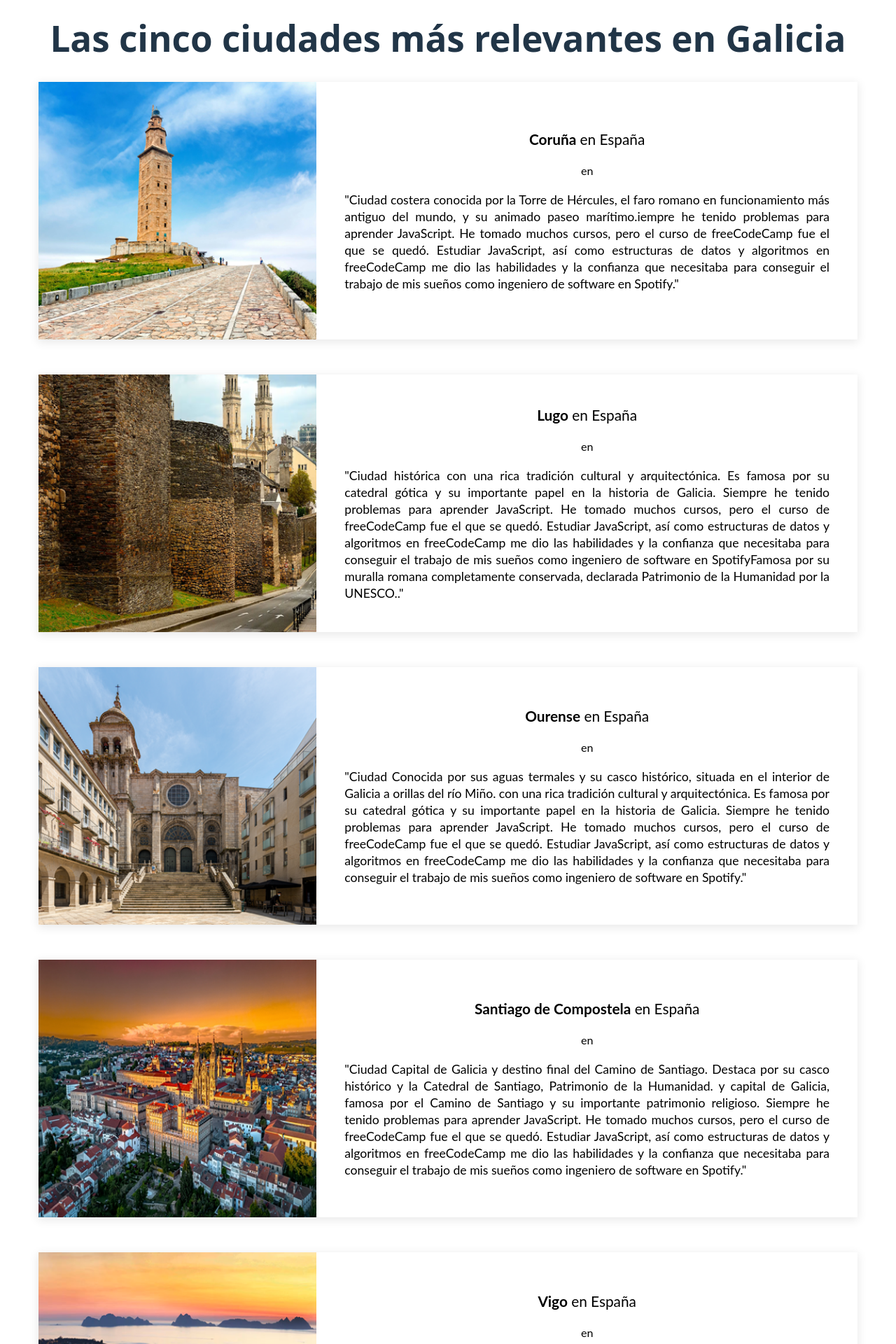
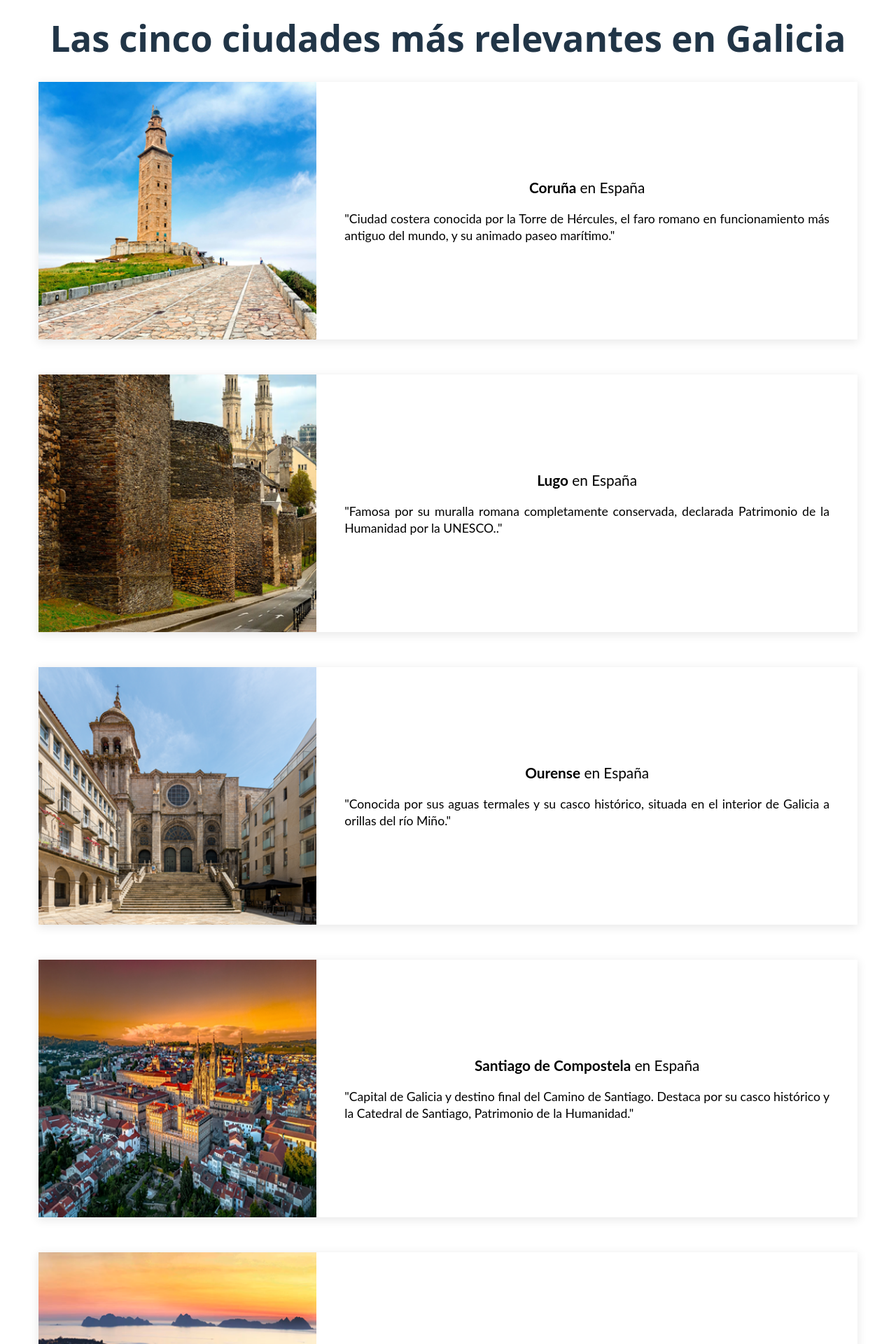
Before and after one commit to Mariaregue-spec/react-props, a React (Vite) app: page / in a window 1280 px wide. Shown: the part 40-1960 px from the top of the page at 70% size. Built offline with nearby package versions, Linux system fonts and the light colour scheme.

Commit message:
fix:description

```diff
--- a/src/App.jsx
+++ b/src/App.jsx
@@ -1,6 +1,6 @@
 import './App.css';
 
-import Testimonio from './components/testimonio';
+import Testimonio from './components/Testimonio.jsx';
 <styles></styles>
 function App() {
   return (
@@ -10,31 +10,31 @@ function App() {
           nombre='Coruña'
           pais='España'
           imagen='Coruña'
-          testimonio='Ciudad costera conocida por la Torre de Hércules, el faro romano en funcionamiento más antiguo del mundo, y su animado paseo marítimo.iempre he tenido problemas para aprender JavaScript. He tomado muchos cursos, pero el curso de freeCodeCamp fue el que se quedó. Estudiar JavaScript, así como estructuras de datos y algoritmos en freeCodeCamp me dio las habilidades y la confianza que necesitaba para conseguir el trabajo de mis sueños como ingeniero de software en Spotify.'
+          testimonio='Ciudad costera conocida por la Torre de Hércules, el faro romano en funcionamiento más antiguo del mundo, y su animado paseo marítimo.'
         />
         <Testimonio
           nombre='Lugo'
           pais='España'
           imagen='Lugo'
-          testimonio='Ciudad histórica con una rica tradición cultural y arquitectónica. Es famosa por su catedral gótica y su importante papel en la historia de Galicia. Siempre he tenido problemas para aprender JavaScript. He tomado muchos cursos, pero el curso de freeCodeCamp fue el que se quedó. Estudiar JavaScript, así como estructuras de datos y algoritmos en freeCodeCamp me dio las habilidades y la confianza que necesitaba para conseguir el trabajo de mis sueños como ingeniero de software en SpotifyFamosa por su muralla romana completamente conservada, declarada Patrimonio de la Humanidad por la UNESCO..'
+          testimonio='Famosa por su muralla romana completamente conservada, declarada Patrimonio de la Humanidad por la UNESCO..'
         />
         <Testimonio
           nombre='Ourense'
           pais='España'
           imagen='Ourense'
-          testimonio='Ciudad Conocida por sus aguas termales y su casco histórico, situada en el interior de Galicia a orillas del río Miño. con una rica tradición cultural y arquitectónica. Es famosa por su catedral gótica y su importante papel en la historia de Galicia. Siempre he tenido problemas para aprender JavaScript. He tomado muchos cursos, pero el curso de freeCodeCamp fue el que se quedó. Estudiar JavaScript, así como estructuras de datos y algoritmos en freeCodeCamp me dio las habilidades y la confianza que necesitaba para conseguir el trabajo de mis sueños como ingeniero de software en Spotify.'
+          testimonio='Conocida por sus aguas termales y su casco histórico, situada en el interior de Galicia a orillas del río Miño.'
         />
         <Testimonio
           nombre='Santiago de Compostela'
           pais='España'
           imagen='Santiago-de-Compostela'
-          testimonio='Ciudad Capital de Galicia y destino final del Camino de Santiago. Destaca por su casco histórico y la Catedral de Santiago, Patrimonio de la Humanidad. y capital de Galicia, famosa por el Camino de Santiago y su importante patrimonio religioso. Siempre he tenido problemas para aprender JavaScript. He tomado muchos cursos, pero el curso de freeCodeCamp fue el que se quedó. Estudiar JavaScript, así como estructuras de datos y algoritmos en freeCodeCamp me dio las habilidades y la confianza que necesitaba para conseguir el trabajo de mis sueños como ingeniero de software en Spotify.'
+          testimonio='Capital de Galicia y destino final del Camino de Santiago. Destaca por su casco histórico y la Catedral de Santiago, Patrimonio de la Humanidad.'
         />
         <Testimonio
           nombre='Vigo'
           pais='España'
           imagen='Vigo'
-          testimonio='Ciudad La ciudad más poblada de Galicia, importante puerto pesquero e industrial, cercana a las Islas Cíes y con gran actividad económica. por su casco antiguo bien conservado, sus plazas encantadoras y su ambiente relajado. Siempre he tenido problemas para aprender JavaScript. He tomado muchos cursos, pero el curso de freeCodeCamp fue el que se quedó. Estudiar JavaScript, así como estructuras de datos y algoritmos en freeCodeCamp me dio las habilidades y la confianza que necesitaba para conseguir el trabajo de mis sueños como ingeniero de software en Spotify.'
+          testimonio='La ciudad más poblada de Galicia, importante puerto pesquero e industrial, cercana a las Islas Cíes y con gran actividad económica.'
         />
           </div>
   );
--- a/src/components/Testimonio.jsx
+++ b/src/components/Testimonio.jsx
@@ -13,13 +13,9 @@ function Testimonio(props) {
                 src={imagenes[`../assets/img/${props.imagen}.png`]}
                 alt={`Foto de ${props.nombre}`}
             />
-
             <div className='contenedor-texto-testimonio'>
                 <p className='nombre-testimonio'>
                     <strong>{props.nombre}</strong> en {props.pais}
-                </p>
-                <p className='-testimonio'>
-                    {props.cargo} en <strong>{props.empresa}</strong>
                 </p>
                 <p className='texto-testimonio'>
                     "{props.testimonio}"
--- a/src/styles/Testimonio.css
+++ b/src/styles/Testimonio.css
@@ -27,12 +27,6 @@
     font-size: 1.3rem;
 }
 
-.cargo-testimonio {
-    font-size: 1.3rem;
-    margin-top: 15px;
-    padding-bottom: 30px;
-}
-
 .texto-testimonio {
     font-size: 1.1rem;
     text-align: justify;
```
